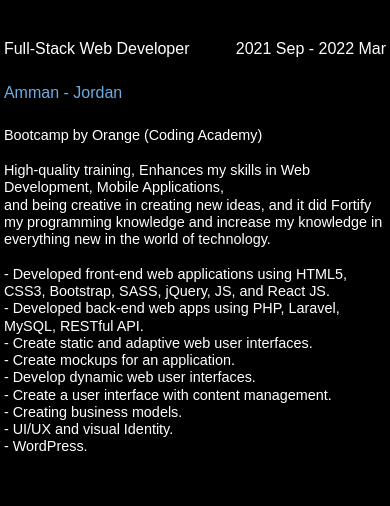
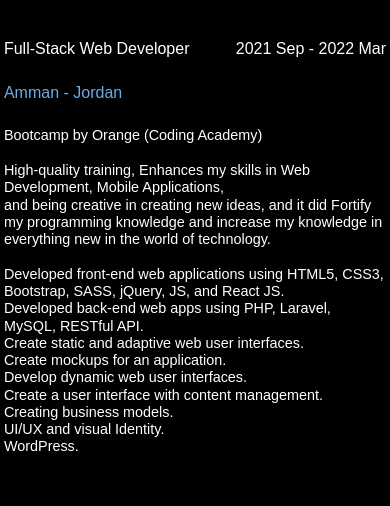
Before and after one commit to AzmiTammam/ReactPortfolio, a React (Create React App) app: page / in a window 390 px wide. Shown: the part 1280-1786 px from the top of the page. Built offline with nearby package versions, Linux system fonts and the light colour scheme.

Commit message:
Fix Responsive

```diff
--- a/src/Data/orange.jsx
+++ b/src/Data/orange.jsx
@@ -1,7 +1,7 @@
 import react from "react";
 
-function Orange(){
-      return(
+function Orange() {
+  return (
     <div className="companyInfo orange">
       <div className="positionData">
         <p className="position">Full-Stack Web Developer</p>
@@ -14,31 +14,31 @@ function Orange(){
         High-quality training, Enhances my skills in Web Development, Mobile
         Applications,
         <br /> and being creative in creating new ideas, and it did Fortify my
-              programming knowledge and increase my knowledge in everything new in
-              the world of technology. <br />
+        programming knowledge and increase my knowledge in everything new in the
+        world of technology. <br />
         <br />
-              - Developed front-end web applications using HTML5, CSS3, Bootstrap,
-              SASS, jQuery, JS, and React JS.
+        Developed front-end web applications using HTML5, CSS3, Bootstrap, SASS,
+        jQuery, JS, and React JS.
         <br />
-              - Developed back-end web apps using PHP, Laravel, MySQL, RESTful API.
+        Developed back-end web apps using PHP, Laravel, MySQL, RESTful API.
         <br />
-              - Create static and adaptive web user interfaces.
+        Create static and adaptive web user interfaces.
         <br />
-              - Create mockups for an application.
+        Create mockups for an application.
         <br />
-              - Develop dynamic web user interfaces.
+        Develop dynamic web user interfaces.
         <br />
-              - Create a user interface with content management.
+        Create a user interface with content management.
         <br />
-              - Creating business models.
+        Creating business models.
         <br />
-              - UI/UX and visual Identity.
+        UI/UX and visual Identity.
         <br />
-              - WordPress.
+        WordPress.
         <br />
       </p>
     </div>
-      )
+  );
 }
 
 export default Orange;
```
Lines whose indentation alone changed are shown as unchanged.
